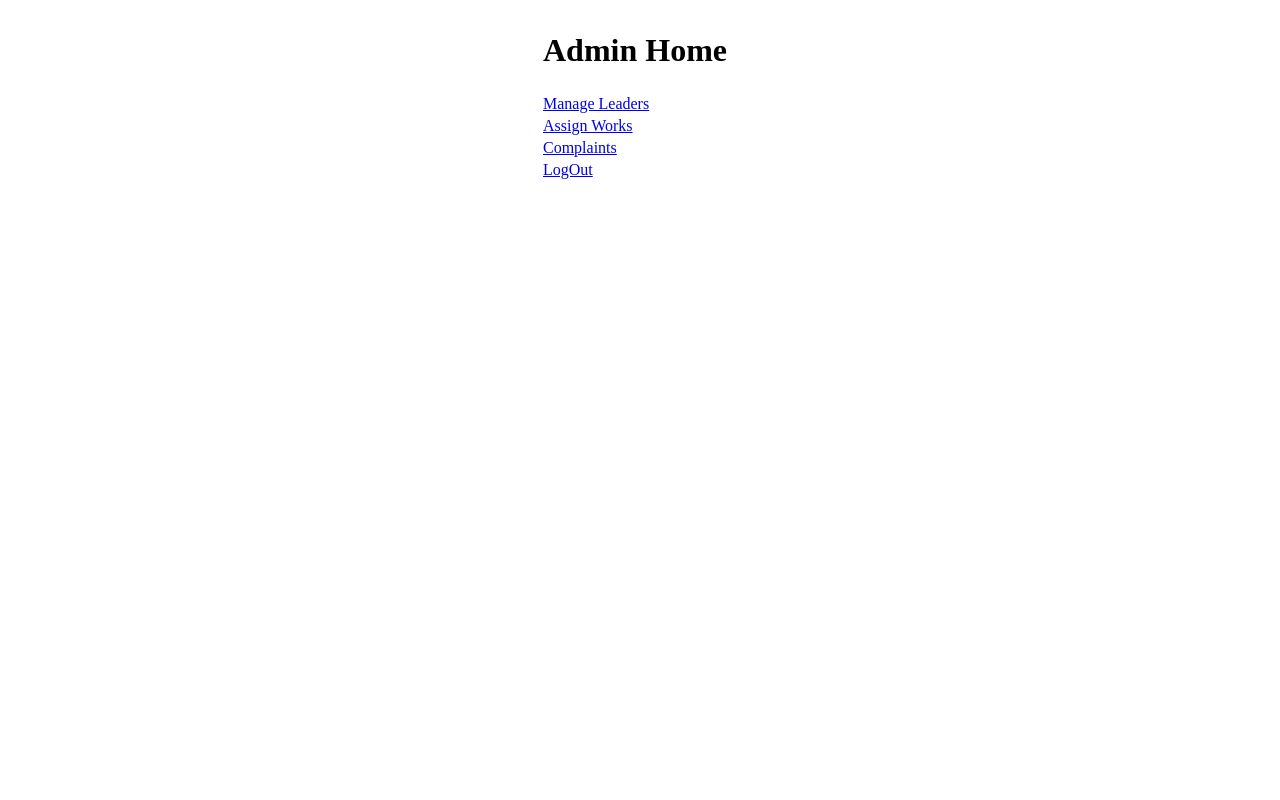
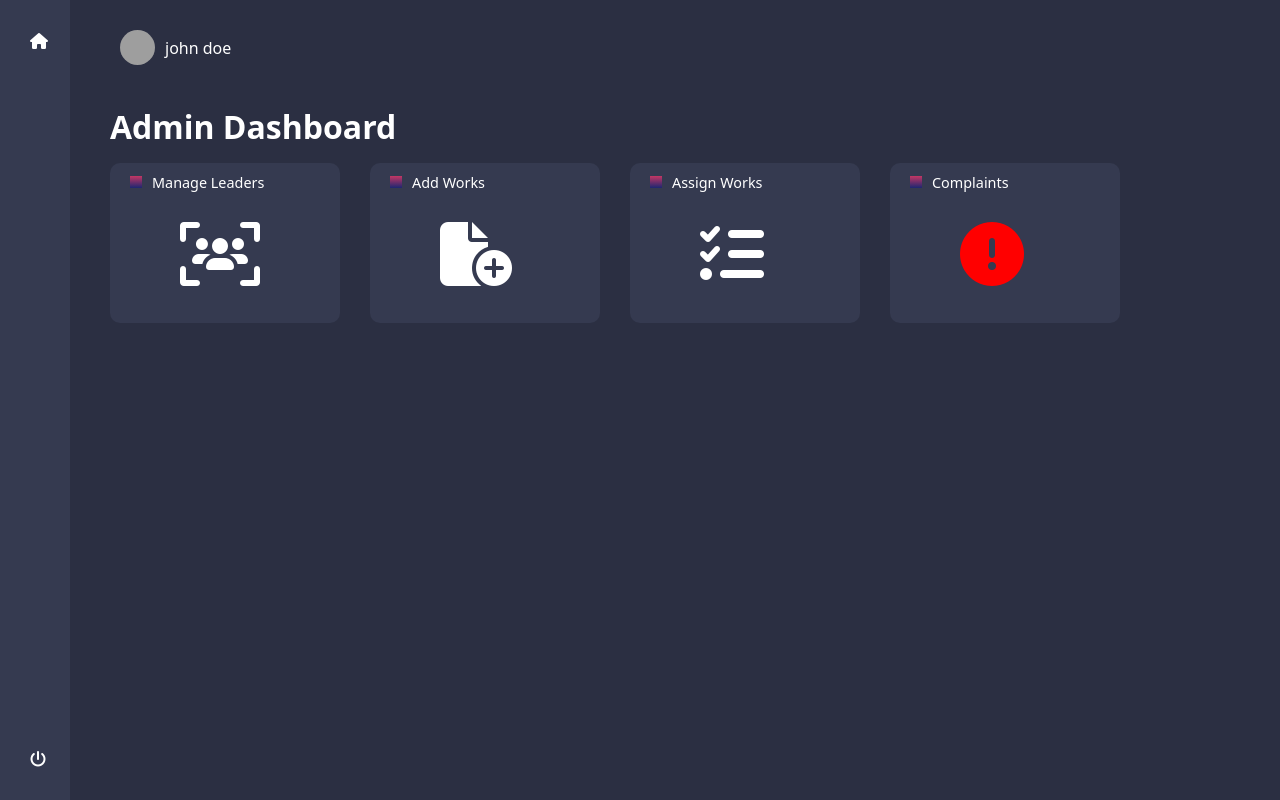
Before and after one commit to musadhiq/cloud_data_de-duplication, a Flask app: page /admin_home in a window 1280 px wide. Run offline with Flask 2, Linux system fonts and the light colour scheme; some libraries are stand-ins or nearby versions; grey boxes are pictures that could not be loaded.

Commit message:
admin dashboard added

```diff
--- /dev/null
+++ b/src/static/css/Admin.css
@@ -0,0 +1,90 @@
+* {
+  padding: 0%;
+  margin: 0;
+  box-sizing: border-box;
+}
+
+a {
+  color: #fff;
+  text-decoration: none;
+}
+
+ul,
+ol {
+  list-style: none;
+}
+
+#dashboard {
+  background-color: #2b2f42;
+  color: #fff;
+  height: 100vh;
+  display: grid;
+  grid-template-columns: 70px auto;
+  gap: 40px;
+}
+#dashboard aside {
+  background-color: #353a50;
+}
+#dashboard aside ul {
+  display: flex;
+  flex-direction: column;
+  height: 100vh;
+  padding: 30px;
+  justify-content: space-between;
+}
+#dashboard .admin-dash {
+  margin: 20px 0;
+}
+#dashboard .admin-dash .top .user {
+  display: flex;
+  align-items: center;
+  padding: 10px;
+}
+#dashboard .admin-dash .top .user img {
+  width: 35px;
+  height: 35px;
+  border-radius: 50%;
+  margin-right: 10px;
+}
+#dashboard .admin-dash .top .user .name {
+  font-size: 1rem;
+  font-weight: 500;
+}
+#dashboard .admin-dash .top .head {
+  margin-top: 30px;
+  margin-bottom: 15px;
+  font-size: 2rem;
+  font-weight: 600;
+}
+#dashboard .admin-dash .content ul.items {
+  display: flex;
+  gap: 30px;
+  flex-wrap: wrap;
+}
+#dashboard .admin-dash .content ul.items li.item {
+  width: 230px;
+  height: 160px;
+  background-color: #353a50;
+  border-radius: 10px;
+  padding: 10px 20px;
+}
+#dashboard .admin-dash .content ul.items li.item a p {
+  font-size: 0.9rem;
+  font-weight: 500;
+}
+#dashboard .admin-dash .content ul.items li.item a p::before {
+  content: "";
+  display: inline-block;
+  width: 12px;
+  height: 12px;
+  background-color: rgb(131, 58, 180);
+  background: linear-gradient(180deg, #c33764 0%, #1d2671 100%);
+  margin-right: 10px;
+}
+#dashboard .admin-dash .content ul.items li.item a i {
+  font-size: 4rem;
+  padding: 30px 50px;
+}
+#dashboard .admin-dash .content ul.items li.item a i.red {
+  color: red;
+}/*# sourceMappingURL=Admin.css.map */
--- /dev/null
+++ b/src/static/css/Admin.scss
@@ -0,0 +1,96 @@
+* {
+  padding: 0%;
+  margin: 0;
+  box-sizing: border-box;
+}
+$bg: #2b2f42;
+$cardbg: #353a50;
+
+a {
+  color: #fff;
+  text-decoration: none;
+}
+ul,
+ol {
+  list-style: none;
+}
+#dashboard {
+  background-color: $bg;
+  color: #fff;
+  height: 100vh;
+  display: grid;
+  grid-template-columns: 70px auto;
+  gap: 40px;
+  aside {
+    background-color: $cardbg;
+    ul {
+      display: flex;
+      flex-direction: column;
+      height: 100vh;
+      padding: 30px;
+      justify-content: space-between;
+    }
+  }
+  .admin-dash {
+    margin: 20px 0;
+    .top {
+      .user {
+        display: flex;
+        align-items: center;
+        padding: 10px;
+        img {
+          width: 35px;
+          height: 35px;
+          border-radius: 50%;
+          margin-right: 10px;
+        }
+        .name {
+          font-size: 1rem;
+          font-weight: 500;
+        }
+      }
+      .head {
+        margin-top: 30px;
+        margin-bottom: 15px;
+        font-size: 2rem;
+        font-weight: 600;
+      }
+    }
+    .content {
+      ul.items {
+        display: flex;
+        gap: 30px;
+        flex-wrap: wrap;
+        li.item {
+          width: 230px;
+          height: 160px;
+          background-color: $cardbg;
+          border-radius: 10px;
+          padding: 10px 20px;
+          a {
+            p {
+              font-size: 0.9rem;
+              font-weight: 500;
+              &::before {
+                content: "";
+                display: inline-block;
+                width: 12px;
+                height: 12px;
+                background-color: rgb(131, 58, 180);
+                background: linear-gradient(180deg, #c33764 0%, #1d2671 100%);
+                margin-right: 10px;
+              }
+            }
+            i {
+              font-size: 4rem;
+              padding: 30px 50px;
+              &.red {
+                color: red;
+              }
+            }
+          }
+        }
+      }
+    }
+  }
+}
--- /dev/null
+++ b/src/static/css/style.scss
@@ -0,0 +1,110 @@
+* {
+  padding: 0%;
+  margin: 0%;
+  box-sizing: border-box;
+}
+body {
+  font-family: system-ui, -apple-system, BlinkMacSystemFont, "Segoe UI", Roboto,
+    Oxygen, Ubuntu, Cantarell, "Open Sans", "Helvetica Neue", sans-serif;
+}
+$black: #2b2f42;
+$grey-text: #8f8e8e;
+$light-grey: #ececec;
+.home {
+  min-height: 100vh;
+  display: flex;
+  align-items: center;
+  justify-content: space-between;
+  .left {
+    height: 100vh;
+    width: 50%;
+    color: white;
+    background-color: $black;
+    clip-path: circle(95% at 0 50%);
+    display: flex;
+    align-items: center;
+    justify-content: center;
+    // img {
+    //   width: 80%;
+    //   height: 80%;
+    //   object-fit: contain;
+    // }
+    .welcome {
+      font-size: 4rem;
+      font-weight: 500;
+      letter-spacing: 5px;
+    }
+  }
+  .right {
+    height: 100vh;
+    width: 48%;
+    padding: 10%;
+    text-align: center;
+    .form-head {
+      font-size: 2rem;
+      font-weight: 700;
+      margin-bottom: 0.3rem;
+    }
+    p.txt {
+      color: $grey-text;
+      font-size: 1.1rem;
+      margin-bottom: 1rem;
+    }
+    form {
+      margin-top: 2.5rem;
+      .alert-error {
+        font-size: 0.8rem;
+
+        padding: 19px;
+        color: red;
+      }
+      p {
+        position: relative;
+        text-align: left;
+        display: flex;
+        flex-direction: column;
+        padding: 6px;
+        label {
+          font-size: 0.8rem;
+          letter-spacing: 2.5px;
+          margin: 10px 0;
+          color: $black;
+        }
+        input[type="text"],
+        input[type="password"] {
+          font-size: 1rem;
+          padding: 12px;
+          letter-spacing: 1px;
+          border-radius: 7px;
+          outline: none;
+          border: none;
+          background-color: $light-grey;
+        }
+        .view-pass {
+          position: absolute;
+          right: 20px;
+          top: 53px;
+          i {
+            cursor: pointer;
+            opacity: 0.5;
+          }
+          .focused {
+            opacity: 1;
+          }
+        }
+      }
+      input[type="submit"] {
+        cursor: pointer;
+        margin-top: 2rem;
+        font-size: 1rem;
+        padding: 12px 30px;
+        letter-spacing: 1px;
+        border-radius: 7px;
+        outline: none;
+        border: none;
+        color: white;
+        background-color: $black;
+      }
+    }
+  }
+}
--- a/src/static/javascript/app.js
+++ b/src/static/javascript/app.js
@@ -1,9 +1,6 @@
-window.addEventListener("load", () => {
 const Password = document.getElementById("password");
 
 const Eye = document.getElementById("eye");
-
-  console.log(Password, Eye);
 
 Eye.addEventListener("click", () => {
   if (Password.type === "password") {
@@ -14,4 +11,3 @@ window.addEventListener("load", () => {
     Eye.classList.remove("focused");
   }
 });
-});
--- a/src/templates/admin_home.html
+++ b/src/templates/admin_home.html
@@ -1,31 +1,52 @@
-<!DOCTYPE html PUBLIC "-//W3C//DTD XHTML 1.0 Transitional//EN" "http://www.w3.org/TR/xhtml1/DTD/xhtml1-transitional.dtd">
-<html xmlns="http://www.w3.org/1999/xhtml">
-<head>
-<meta http-equiv="Content-Type" content="text/html; charset=iso-8859-1" />
-<title>admin_home</title>
-</head>
-
-<body>
-<form id="form1" name="form1" method="post" action="">
-  <div align="center">
-    <table width="200" border="0">
-      <tr>
-        <td><h1>Admin Home </h1></td>
-      </tr>
-      <tr>
-        <td><a href="#">Manage Leaders</a></td>
-      </tr>
-      <tr>
-        <td><a href="#">Assign Works</a></td>
-      </tr>
-      <tr>
-        <td><a href="#">Complaints</a></td>
-      </tr>
-      <tr>
-        <td><a href="#">LogOut</a></td>
-      </tr>
-      </table>
+{%extends "base.html"%} {% block title %} Admin Dashboard {% endblock %} {%
+block page_content %}
+<div id="dashboard">
+  <aside>
+    <ul>
+      <li>
+        <a href="#"><i class="fa-solid fa-house"></i></a>
+      </li>
+      <li>
+        <a href="#"><i class="fa-solid fa-power-off"></i></a>
+      </li>
+    </ul>
+  </aside>
+  <div class="admin-dash">
+    <div class="top">
+      <div class="user">
+        <img src="https://picsum.photos/70" alt="avatar" class="avatar" />
+        <h3 class="name">john doe</h3>
+      </div>
+      <h1 class="head">Admin Dashboard</h1>
+    </div>
+    <div class="content">
+      <ul class="items">
+        <li class="item">
+          <a href="#">
+            <p>Manage Leaders</p>
+            <i class="fa-solid fa-users-viewfinder"></i>
+          </a>
+        </li>
+        <li class="item">
+          <a href="#">
+            <p>Add Works</p>
+            <i class="fa-solid fa-file-circle-plus"></i>
+          </a>
+        </li>
+        <li class="item">
+          <a href="#">
+            <p>Assign Works</p>
+            <i class="fa-solid fa-list-check"></i>
+          </a>
+        </li>
+        <li class="item">
+          <a href="#">
+            <p>Complaints</p>
+            <i class="fa-solid fa-circle-exclamation red"></i>
+          </a>
+        </li>
+      </ul>
+    </div>
   </div>
-</form>
-</body>
-</html>
+</div>
+{% endblock %}
--- a/src/templates/base.html
+++ b/src/templates/base.html
@@ -8,9 +8,14 @@
       src="https://kit.fontawesome.com/62fddcaf39.js"
       crossorigin="anonymous"
     ></script>
+    <!-- styles -->
     <link
       rel="stylesheet"
       href="{{url_for('static',filename = 'css/style.css')}}"
+    />
+    <link
+      rel="stylesheet"
+      href="{{url_for('static',filename = 'css/admin.css')}}"
     />
     <title>{% block title %} {% endblock %}</title>
   </head>
```
Also changed, not shown: src/static/css/style.css (+13 -15 lines), src/templates/index.html (+12 -9 lines), 2 other files. Lines whose indentation alone changed are shown as unchanged.
